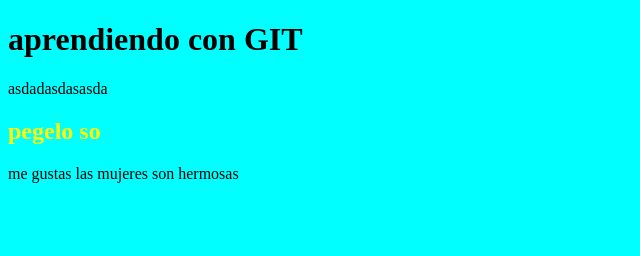
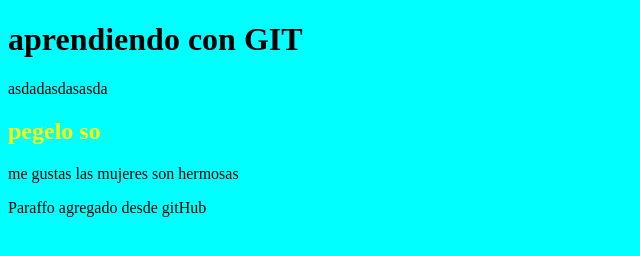
Before and after one commit to Dres3223/GirAprendiz, a plain HTML site: page index.html in a window 1280 px wide. Shown: the whole page, without its empty margins (0-640 px from the left). Drawn offline with Linux system fonts and the light colour scheme.

Commit message:
Update index.html

```diff
--- a/index.html
+++ b/index.html
@@ -12,5 +12,7 @@
     <p>asdadasdasasda</p>
     <h2>pegelo so</h2>
     <p>me gustas las mujeres son hermosas</p>
+    <p>Paraffo agregado desde gitHub</p>
+
   </body>
 </html>
```
